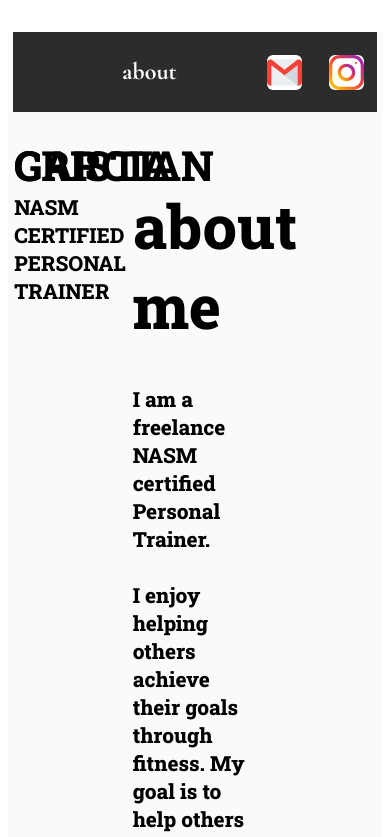
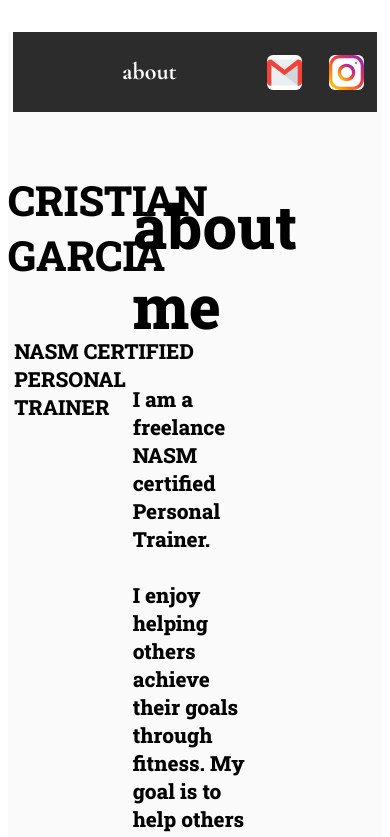
Before and after one commit to bigtechnology/portfolio, a React (Create React App) app: page / in a window 390 px wide. Shown: the top 837 px of the page. Built offline with nearby package versions, Linux system fonts and the light colour scheme; the HTML template or start-up script is replaced by a standard one.

Commit message:
added responsiveness to the ABOUT component

```diff
--- a/src/components/about_me/about.css
+++ b/src/components/about_me/about.css
@@ -10,12 +10,15 @@
 .about-content {
     /* border: 1px solid yellow; */
     display: flex;
+    /* flex-direction: column; */
+    flex-wrap: wrap;
     margin-bottom: 5%;
 }
 
 .profile {
-    margin: 17% 0 0 5%;
-    line-height: 0;
+    /* border: 1px solid red; */
+    /* margin: 17% 0 0 5%;
+    line-height: 0; */
 }
 
 .profile-h4 {
@@ -31,6 +34,10 @@ font-family: 'Roboto Slab', serif;
 
 .left-content {
     /* background-color: blue; */
+    /* border: 1px solid blue; */
+    display: flex;
+    flex-direction: column;
+    flex-wrap: wrap;
     width: 33.3333%;
 }
 
--- a/src/components/nav_bar/Nav.css
+++ b/src/components/nav_bar/Nav.css
@@ -1,4 +1,5 @@
 .nav-wrapper {
+    /* border: 1px solid red; */
     margin: 2em auto;
 	padding: 0;
 	list-style: none;
```
